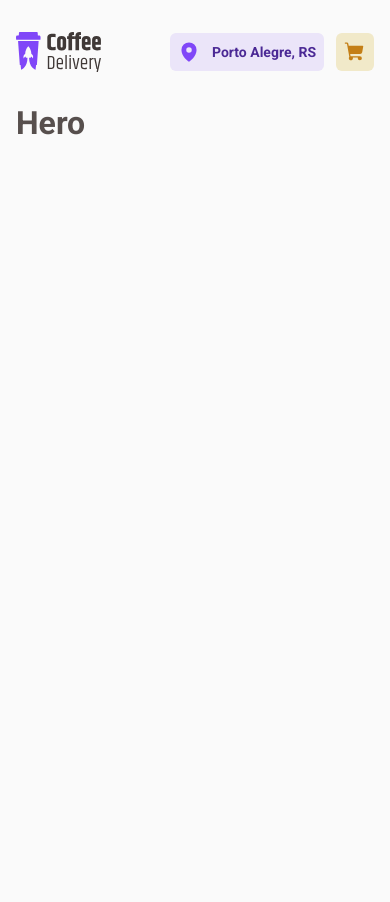
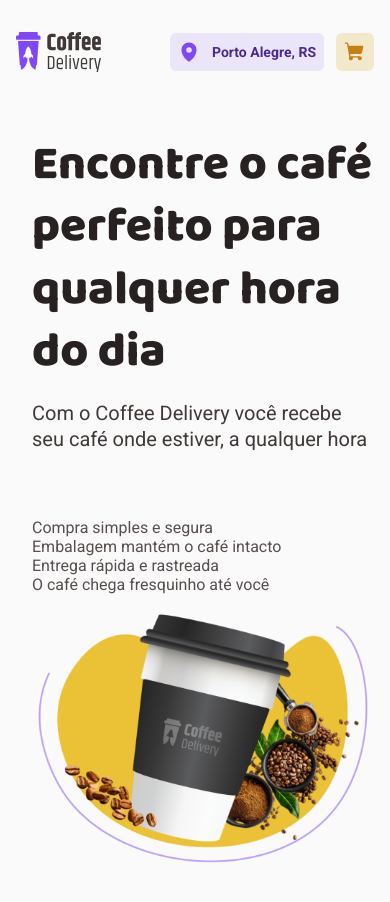
Before and after one commit to Wallysson/coffee-delivery-ignite, a React (Vite) app: page / in a window 390 px wide. Shown: the top 902 px of the page. Before the commit the page ends 844 px from the top, so only its background shows below. Built offline with nearby package versions, Linux system fonts and the light colour scheme.

Commit message:
responsivity hero

```diff
--- a/src/pages/Home/Hero/index.tsx
+++ /dev/null
@@ -1,5 +0,0 @@
-export function Hero() {
-  return (
-    <h1>Hero</h1>
-  )
-}
--- /dev/null
+++ b/src/pages/Home/components/Hero/index.tsx
@@ -0,0 +1,22 @@
+import coffeeHero from '../../../../assets/coffee-hero.png'
+import { HeroContainer, HeroContent } from './styles'
+
+export function Hero() {
+  return (
+    <HeroContainer>
+      <HeroContent>
+        <h1>Encontre o café perfeito para qualquer hora do dia</h1>
+        <p>Com o Coffee Delivery você recebe seu café onde estiver, a qualquer hora</p>
+        <div>
+          <ul>
+            <li>Compra simples e segura</li>
+            <li>Embalagem mantém o café intacto</li>
+            <li>Entrega rápida e rastreada</li>
+            <li>O café chega fresquinho até você</li>
+          </ul>
+        </div>
+      </HeroContent>
+      <img src={coffeeHero} alt="" />
+    </HeroContainer>
+  )
+}
--- /dev/null
+++ b/src/pages/Home/components/Hero/styles.ts
@@ -0,0 +1,41 @@
+import styled from 'styled-components'
+
+export const HeroContainer = styled.div`
+  display: flex;
+  gap: 1rem;
+  padding: 5.875rem 0 6.75rem 1rem;
+
+  @media (max-width: 850px) {
+    flex-direction: column;
+    padding: 1.875rem 0 6.75rem 1rem;
+  }
+`
+
+export const HeroContent = styled.div`
+  @media (max-width: 850px) {
+    width: 100%;
+    img {
+      display: none;
+    }
+    h1 {
+      font-size: 2.5rem;
+    }
+  }
+
+  h1 {
+    font-family: 'Baloo 2', sans-serif;
+    font-weight: 800;
+    font-size: 3rem;
+    line-height: 130%;
+    color: ${props => props.theme['base-title']};
+
+  }
+
+  p {
+    margin: 1rem 0 4.125rem;
+    font-size: 1.25rem;
+    line-height: 130%;
+    color: #403937;
+    font-stretch: 100;
+  }
+`
--- a/src/pages/Home/index.tsx
+++ b/src/pages/Home/index.tsx
@@ -1,4 +1,4 @@
-import { Hero } from './Hero'
+import { Hero } from './components/Hero'
 
 export function Home() {
   return (
```
Also changed, not shown: src/assets/coffee-hero.png (added).
